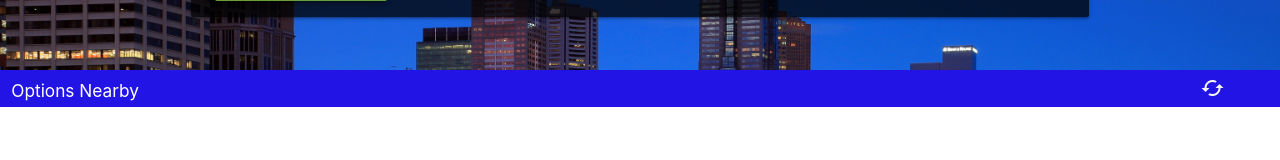
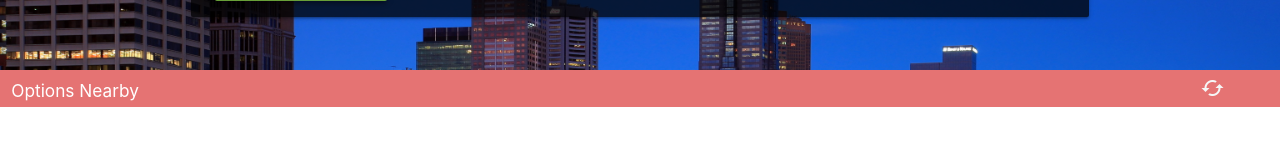
Before and after one commit to rossbrigoli/tripvibe, an Angular app: page /home in a window 1280 px wide. Shown: the part 244-404 px from the top of the page. Built offline with nearby package versions, Linux system fonts and the light colour scheme; no server answers.

Commit message:
put color back

```diff
--- a/src/app/components/nearby/nearby.component.scss
+++ b/src/app/components/nearby/nearby.component.scss
@@ -70,7 +70,7 @@ ul.collection {
 }
 
 .list-header {
-    background-color: #2114e4;
+    background-color: #e57373;
     color: white;
 }
 
```
